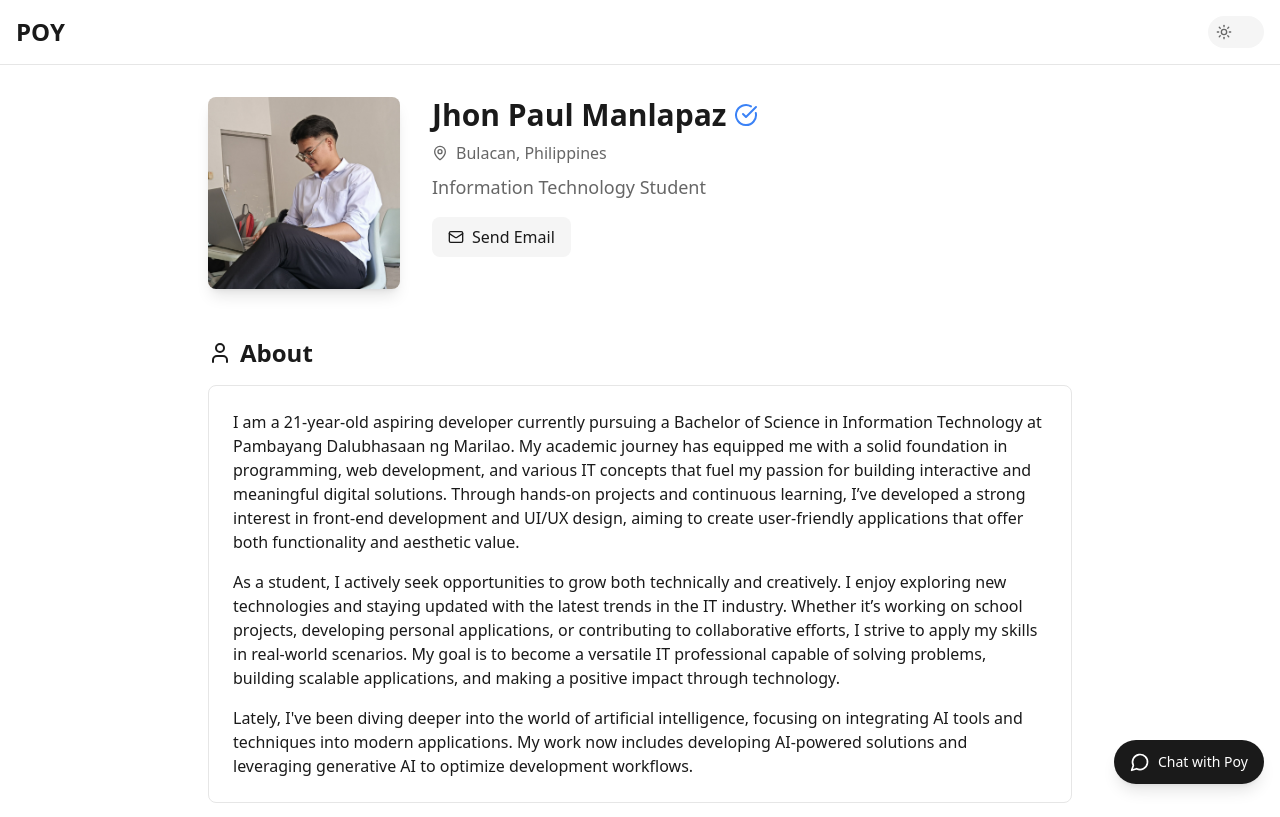
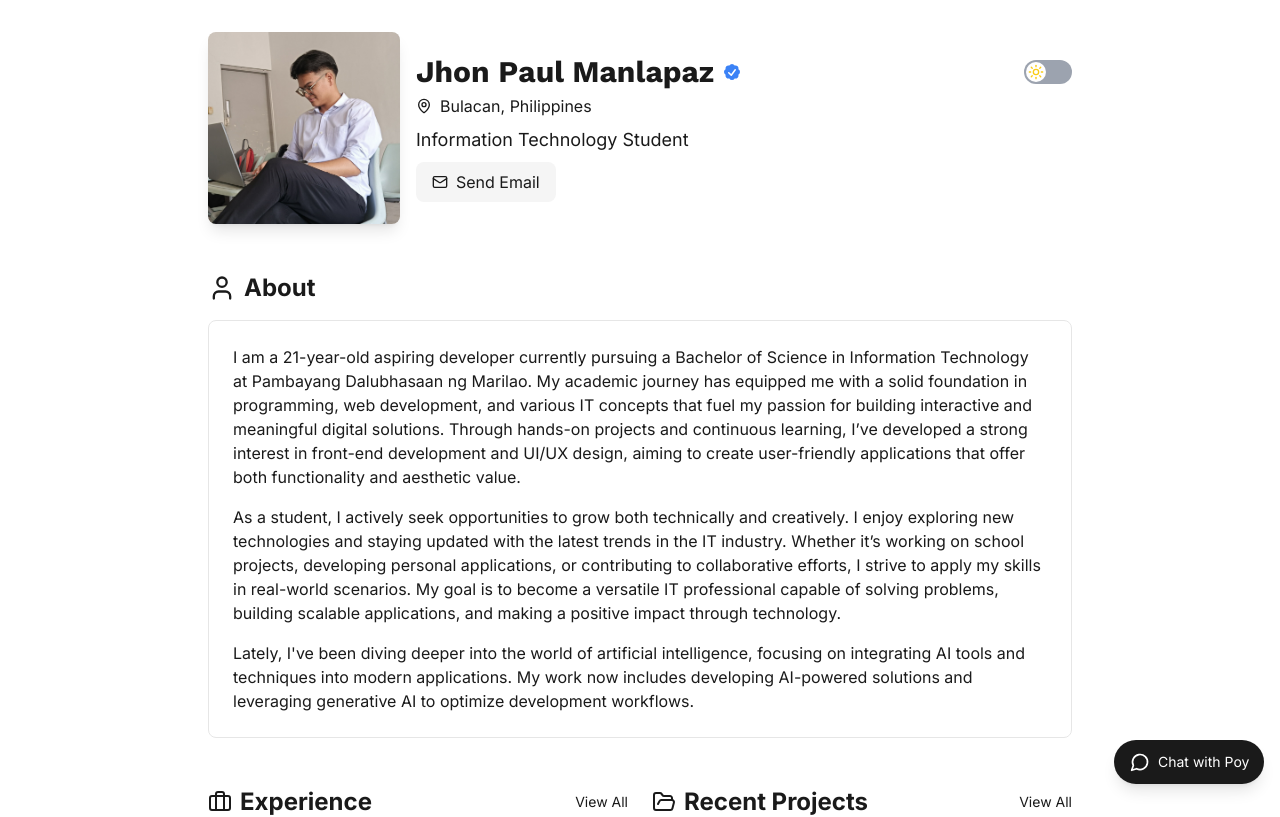
Before and after one commit to pips1804/my-portfolio, a Vue app: page / in a window 1280 px wide. Shown: the top 817 px of the page. Built offline with nearby package versions, Linux system fonts and the light colour scheme.

Commit message:
Added fade up animation on every components when reloading the page and fix some UI designs

```diff
--- a/index.html
+++ b/index.html
@@ -3,6 +3,15 @@
   <head>
     <meta charset="UTF-8" />
     <link rel="icon" type="image/png" href="/src/img/profile.jpg" />
+    <!-- index.html -->
+    <link
+      href="https://fonts.googleapis.com/css2?family=Inter:wght@400;600;700&display=swap"
+      rel="stylesheet"
+    />
+    <link
+      href="https://fonts.googleapis.com/css2?family=Work+Sans:ital,wght@0,100..900;1,100..900&display=swap"
+      rel="stylesheet"
+    />
     <meta name="viewport" content="width=device-width, initial-scale=1.0" />
     <title>Jhon Paul - Student</title>
     <meta name="description" content="personal portfolio" />
--- a/package.json
+++ b/package.json
@@ -9,6 +9,7 @@
   },
   "dependencies": {
     "@google/generative-ai": "^0.24.1",
+    "@heroicons/vue": "^2.2.0",
     "aos": "^2.3.4",
     "class-variance-authority": "^0.7.0",
     "clsx": "^2.0.0",
--- a/src/components/AboutSection.vue
+++ b/src/components/AboutSection.vue
@@ -1,11 +1,14 @@
 <template>
   <section class="mb-12 animate-slide-up animate-fade-in">
-    <h2 class="text-2xl font-bold mb-4 flex items-center gap-2">
-      <User class="h-6 w-6" />
+    <h2
+      class="text-2xl sm:text-2xl md:text-2xl font-bold mb-4 flex items-center gap-2"
+    >
+      <User class="h-5 w-5 sm:h-6 sm:w-6 md:h-7 md:w-7" />
       About
     </h2>
+
     <div
-      class="bg-card text-card-foreground p-6 rounded-lg border border-border hover:shadow-lg transition-shadow"
+      class="bg-card text-card-foreground p-4 sm:p-6 rounded-lg border border-border hover:shadow-lg transition-shadow text-sm sm:text-base md:text-md leading-relaxed"
     >
       <p class="mb-4">
         I am a 21-year-old aspiring developer currently pursuing a Bachelor of
--- a/src/components/Header.vue
+++ b/src/components/Header.vue
@@ -3,7 +3,7 @@
     class="border-b border-border sticky top-0 bg-background/80 backdrop-blur-sm z-40"
   >
     <div class="container mx-auto px-4 py-4 flex justify-between items-center">
-      <h1 class="text-2xl font-bold">POY</h1>
+      <h1 class="text-2xl font-bold font-heading">Jhon Paul</h1>
 
       <!-- Custom Theme Toggle Switch -->
       <label class="relative inline-flex items-center cursor-pointer">
--- a/src/components/ProfileSection.vue
+++ b/src/components/ProfileSection.vue
@@ -1,29 +1,73 @@
 <template>
   <section class="mb-12">
-    <div class="flex flex-col md:flex-row gap-8 items-start">
+    <div class="flex flex-row gap-4 items-center flex-wrap">
+      <!-- Profile Image -->
       <div class="flex-shrink-0">
         <img
           src="../img/profile.jpg"
           alt="Jhon Paul Profile"
-          class="w-48 h-48 rounded-lg object-cover shadow-lg"
+          class="w-24 h-24 sm:w-28 sm:h-28 md:w-48 md:h-48 rounded-lg object-cover shadow-lg"
         />
       </div>
-      <div class="flex-1">
+
+      <!-- Info -->
+      <div class="flex-1 min-w-[200px] max-w-[calc(100%-7rem)]">
+        <!-- Name + Toggle -->
+        <div class="flex items-center justify-between gap-3 mb-1">
+          <div class="flex items-center gap-2 min-w-0">
+            <h1
+              class="text-lg sm:text-xl md:text-3xl font-bold font-mono truncate"
+            >
+              Jhon Paul Manlapaz
+            </h1>
+            <CheckBadgeIcon class="h-4 w-4 md:h-5 md:w-5 text-blue-500" />
+          </div>
+
+          <!-- Dark Mode Toggle -->
+          <label
+            class="relative inline-flex items-center cursor-pointer scale-90 md:scale-100"
+          >
+            <input
+              type="checkbox"
+              class="sr-only peer"
+              :checked="isDark"
+              @change="$emit('toggle-theme')"
+            />
+            <!-- Track -->
+            <div
+              class="w-10 h-5 md:w-12 md:h-6 rounded-full transition-colors peer-checked:bg-gray-200 bg-gray-400 dark:bg-gray-700"
+            ></div>
+            <!-- Thumb -->
+            <div
+              class="absolute left-0.5 top-0.5 w-4 h-4 md:w-5 md:h-5 rounded-full flex items-center justify-center transition-transform duration-300 peer-checked:translate-x-5 md:peer-checked:translate-x-6"
+              :class="
+                isDark ? 'bg-muted text-violet-500' : 'bg-white text-yellow-400'
+              "
+            >
+              <component
+                :is="isDark ? Moon : Sun"
+                class="w-3 h-3 md:w-4 md:h-4"
+              />
+            </div>
+          </label>
+        </div>
+
+        <!-- Location -->
         <div class="flex items-center gap-2 mb-2">
-          <h1 class="text-3xl font-bold">Jhon Paul Manlapaz</h1>
-          <CheckCircle class="h-6 w-6 text-blue-500" />
+          <MapPin class="h-4 w-4" />
+          <span class="text-sm md:text-base">Bulacan, Philippines</span>
         </div>
-        <div class="flex items-center gap-2 text-muted-foreground mb-2">
-          <MapPin class="h-4 w-4" />
-          <span>Bulacan, Philippines</span>
-        </div>
-        <p class="text-lg text-muted-foreground mb-4">
+
+        <!-- Role -->
+        <p class="text-sm sm:text-base md:text-lg mb-2">
           Information Technology Student
         </p>
+
+        <!-- Email Button -->
         <div class="flex gap-3">
           <button
             @click="showEmailModal = true"
-            class="flex items-center gap-2 px-4 py-2 bg-secondary text-secondary-foreground rounded-lg hover:bg-secondary/80 transition-colors"
+            class="flex items-center gap-2 px-3 py-1.5 sm:px-4 sm:py-2 text-xs sm:text-sm md:text-base bg-secondary text-secondary-foreground rounded-lg hover:bg-secondary/80 transition-colors"
           >
             <Mail class="h-4 w-4" />
             Send Email
@@ -33,14 +77,14 @@
     </div>
   </section>
 
-  <!-- Email Compose Modal -->
+  <teleport to="body">
     <Transition name="fade">
       <div
         v-if="showEmailModal"
-      class="fixed inset-0 z-50 flex items-center justify-center bg-black bg-opacity-50"
+        class="fixed inset-0 z-[9999] flex items-center justify-center bg-black bg-opacity-50 p-4"
       >
         <div
-        class="bg-white dark:bg-card rounded-xl shadow-2xl w-full max-w-lg p-6 relative border border-border"
+          class="bg-white dark:bg-card rounded-xl shadow-2xl w-full max-w-lg p-4 sm:p-6 relative border border-border"
         >
           <!-- Close Button -->
           <button
@@ -59,7 +103,9 @@
           <!-- Email Form -->
           <form @submit.prevent="sendEmail" class="space-y-4">
             <div>
-            <label class="text-sm font-medium text-muted-foreground">To</label>
+              <label class="text-sm font-medium text-muted-foreground"
+                >To</label
+              >
               <input
                 type="email"
                 disabled
@@ -101,13 +147,34 @@
         </div>
       </div>
     </Transition>
+  </teleport>
 </template>
 
 <script setup>
 import { ref } from "vue";
-import { CheckCircle, MapPin, Calendar, Mail, X } from "lucide-vue-next";
+import {
+  CheckCircle,
+  MapPin,
+  Calendar,
+  Mail,
+  X,
+  CheckCheckIcon,
+  Verified,
+  BadgeCheck,
+  ShieldCheck,
+  Sun,
+  Moon,
+} from "lucide-vue-next";
+
+import { CheckBadgeIcon } from "@heroicons/vue/20/solid";
 
 const showEmailModal = ref(false);
+
+defineProps({
+  isDark: Boolean,
+});
+
+defineEmits(["toggle-theme"]);
 
 const emailForm = ref({
   subject: "",
--- a/src/style.css
+++ b/src/style.css
@@ -39,3 +39,7 @@
     --bubble-bot: 220, 14%, 20%;
   }
 }
+
+body {
+  @apply font-sans;
+}
--- a/src/views/AllExperiences.vue
+++ b/src/views/AllExperiences.vue
@@ -30,9 +30,10 @@
 
       <div class="space-y-4">
         <div
-          v-for="job in experiences"
+          v-for="(job, index) in experiences"
           :key="job.id"
-          class="bg-card text-card-foreground p-6 rounded-lg border border-border hover:shadow-md transition-shadow"
+          class="bg-card text-card-foreground p-6 rounded-lg border border-border hover:shadow-md transition-shadow opacity-0 animate-fade-up"
+          :class="`delay-[${index * 200}ms]`"
         >
           <div class="flex justify-between items-start mb-2">
             <h3 class="text-lg font-semibold">{{ job.title }}</h3>
--- a/src/views/AllProjects.vue
+++ b/src/views/AllProjects.vue
@@ -32,7 +32,8 @@
         <div
           v-for="project in projects"
           :key="project.id"
-          class="bg-card text-card-foreground p-6 rounded-lg border border-border hover:shadow-lg transition-shadow"
+          class="bg-card text-card-foreground p-6 rounded-lg border border-border hover:shadow-lg transition-shadow opacity-0 animate-fade-up"
+          :class="`delay-[${index * 200}ms]`"
         >
           <h3 class="text-lg font-semibold mb-2">{{ project.title }}</h3>
           <p class="text-muted-foreground text-sm mb-3">
--- a/src/views/MainLayout.vue
+++ b/src/views/MainLayout.vue
@@ -1,33 +1,47 @@
 <template>
   <div class="min-h-screen transition-colors duration-300">
     <div class="bg-background text-foreground min-h-screen">
-      <!-- Header -->
-      <Header @toggle-theme="toggleTheme" :is-dark="isDark" />
-
       <!-- Main Content -->
-      <main class="container mx-auto px-4 py-8 max-w-4xl animate-fade-in">
+      <main class="container mx-auto px-4 py-8 max-w-4xl">
         <!-- Profile Section -->
-        <ProfileSection />
+        <div class="opacity-0 animate-fade-up" style="animation-delay: 0ms">
+          <ProfileSection @toggle-theme="toggleTheme" :is-dark="isDark" />
+        </div>
 
         <!-- About Section -->
-        <AboutSection />
+        <div class="opacity-0 animate-fade-up" style="animation-delay: 200ms">
+          <AboutSection />
+        </div>
 
+        <!-- Experience + Projects -->
         <div class="grid md:grid-cols-2 gap-6">
-          <!-- Experience Section -->
-          <ExperienceSection />
+          <div class="opacity-0 animate-fade-up" style="animation-delay: 400ms">
+            <ExperienceSection />
+          </div>
+          <div class="opacity-0 animate-fade-up" style="animation-delay: 600ms">
+            <ProjectsSection />
+          </div>
+        </div>
 
-          <!-- Recent Projects Section -->
-          <ProjectsSection />
+        <!-- Tech Stack -->
+        <div class="opacity-0 animate-fade-up" style="animation-delay: 800ms">
+          <TechStackSection />
         </div>
-        <!-- Tech Stack Section -->
-        <TechStackSection />
 
+        <!-- Beyond Coding + Connect -->
         <div class="grid md:grid-cols-2 gap-6">
-          <!-- Beyond Coding Section -->
-          <BeyondCodingSection />
-
-          <!-- Connect Section -->
-          <ConnectSection />
+          <div
+            class="opacity-0 animate-fade-up"
+            style="animation-delay: 1000ms"
+          >
+            <BeyondCodingSection />
+          </div>
+          <div
+            class="opacity-0 animate-fade-up"
+            style="animation-delay: 1200ms"
+          >
+            <ConnectSection />
+          </div>
         </div>
       </main>
 
--- a/tailwind.config.js
+++ b/tailwind.config.js
@@ -4,6 +4,12 @@ export default {
   darkMode: "class",
   theme: {
     extend: {
+      fontFamily: {
+        sans: ["Inter", "sans-serif"], // override default sans
+        // optionally add more
+        heading: ["Poppins", "sans-serif"],
+        mono: ["Work Sans", "monospace"],
+      },
       colors: {
         border: "hsl(var(--border))",
         input: "hsl(var(--input))",
@@ -26,15 +32,24 @@ export default {
           DEFAULT: "hsl(var(--card))",
           foreground: "hsl(var(--card-foreground))",
         },
-        boxShadow: {
-          "custom-light": "0 4px 12px rgba(0, 0, 0, 0.1)",
-          "custom-dark": "0 4px 12px rgba(255, 255, 255, 0.1)",
-        },
         bubble: {
           user: "hsl(var(--bubble-user))",
           bot: "hsl(var(--bubble-bot))",
         },
       },
+      boxShadow: {
+        "custom-light": "0 4px 12px rgba(0, 0, 0, 0.1)",
+        "custom-dark": "0 4px 12px rgba(255, 255, 255, 0.1)",
+      },
+      keyframes: {
+        "fade-up": {
+          "0%": { opacity: "0", transform: "translateY(20px)" },
+          "100%": { opacity: "1", transform: "translateY(0)" },
+        },
+      },
+      animation: {
+        "fade-up": "fade-up 0.8s ease-out forwards",
+      },
     },
   },
   plugins: [require("@tailwindcss/forms")],
```
Also changed, not shown: src/views/AllTechStack.vue (+17 -1 lines), 1 other file (tests, documents, lock files or other folders). Lines whose indentation alone changed are shown as unchanged.
